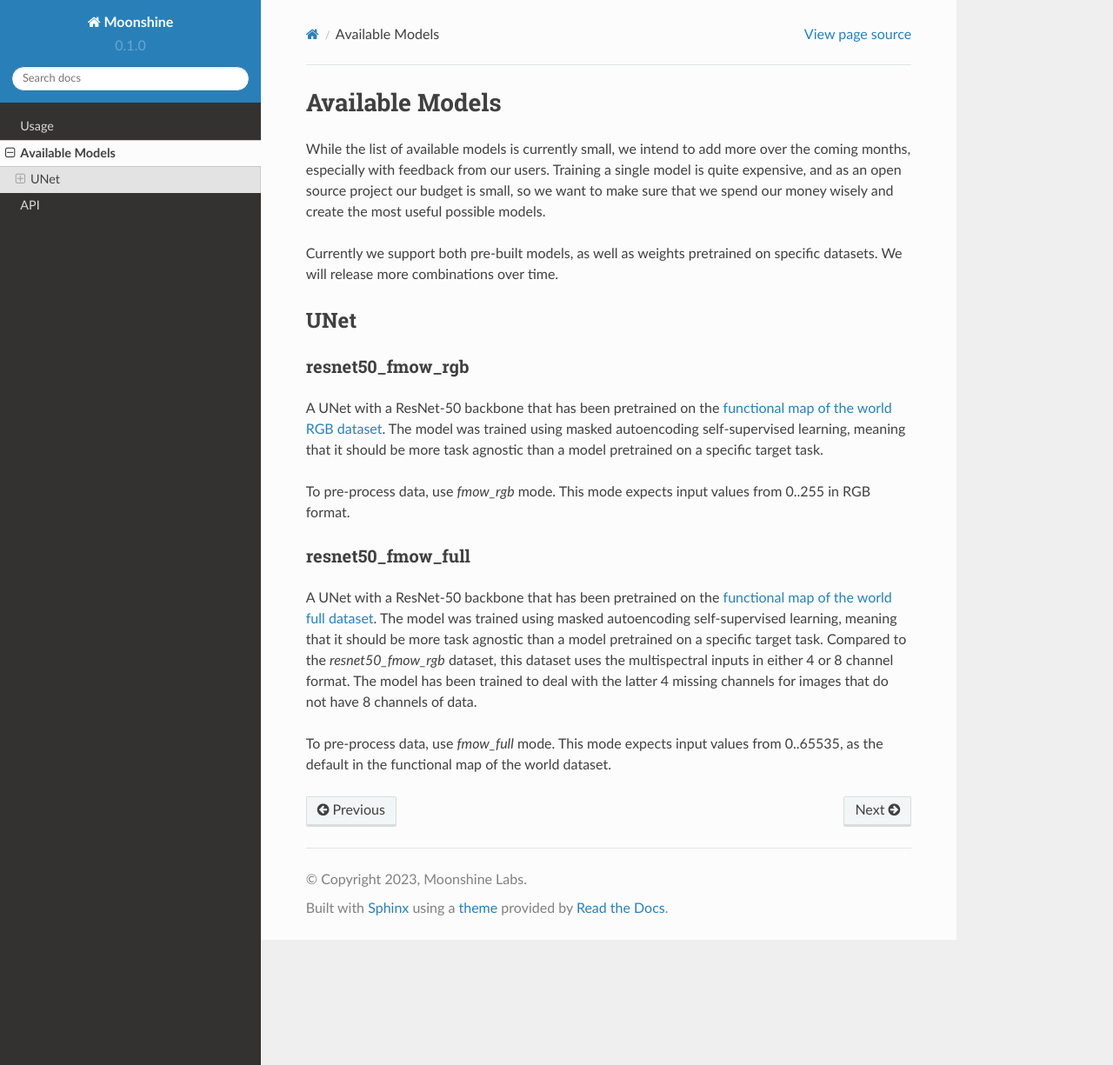
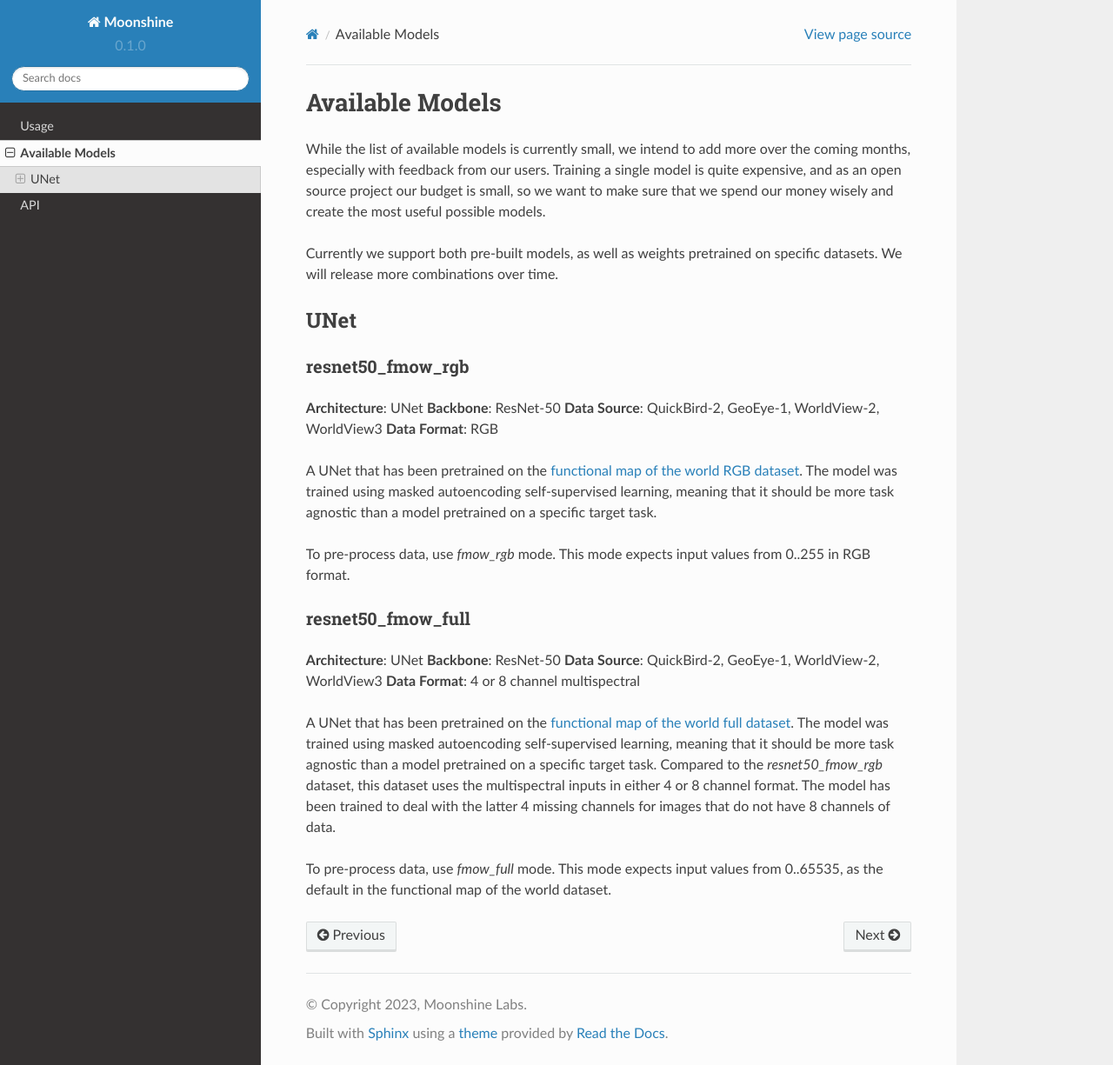
Before and after one commit to moonshinelabs-ai/moonshine-remote-sensing, a Sphinx documentation site: the page built from docs/source/models.rst, in a window 1280 px wide and 1225 px high. Shown: the whole window at 87% size. Built offline with Sphinx 7.4.7 and the Read the Docs theme 2.0.0, drawn with Linux system fonts in a browser that asks for light colours.

Commit message:
Doc updates for new model part 2
GitOrigin-RevId: 2449cb9d191a5c57c27a5f6564c86e4b5b1efef3

```diff
--- a/docs/source/models.rst
+++ b/docs/source/models.rst
@@ -19,7 +19,12 @@ time.
 resnet50_fmow_rgb
 =================
 
-A UNet with a ResNet-50 backbone that has been pretrained on the
+**Architecture**: UNet
+**Backbone**: ResNet-50
+**Data Source**: QuickBird-2, GeoEye-1, WorldView-2, WorldView3
+**Data Format**: RGB
+
+A UNet that has been pretrained on the
 `functional map of the world RGB dataset
 <https://github.com/fMoW/dataset>`_. The model was trained using masked
 autoencoding self-supervised learning, meaning that it should be more
@@ -31,7 +36,12 @@ from 0..255 in RGB format.
 resnet50_fmow_full
 ==================
 
-A UNet with a ResNet-50 backbone that has been pretrained on the
+**Architecture**: UNet
+**Backbone**: ResNet-50
+**Data Source**: QuickBird-2, GeoEye-1, WorldView-2, WorldView3
+**Data Format**: 4 or 8 channel multispectral
+
+A UNet that has been pretrained on the
 `functional map of the world full dataset
 <https://github.com/fMoW/dataset>`_. The model was trained using masked
 autoencoding self-supervised learning, meaning that it should be more
--- a/docs/source/usage.rst
+++ b/docs/source/usage.rst
@@ -57,4 +58,4 @@ formatted the same way as the model pretraining was done.
 
    from moonshine.preprocessing import get_preprocessing_fn
 
-   preprocess_fn = get_preprocessing_fn(model="unet50", data="fmow_rgb")
+   preprocess_fn = get_preprocessing_fn(model="unet", dataset="fmow_rgb")
--- a/pyproject.toml
+++ b/pyproject.toml
@@ -4,7 +4,7 @@ build-backend = "hatchling.build"
 
 [project]
 name = "moonshine"
-version = "0.1.3"
+version = "0.1.5"
 authors = [
     {name = "Nate Harada", email = "moonshine@moonshinelabs.ai"},
 ]
@@ -17,7 +17,7 @@ classifiers = [
 ]
 keywords = ["moonshine", "remote", "sensing", "satellite"]
 license = {text = "MIT"}
-dependencies = ["segmentation-models-pytorch==0.3.2", "smart_open[aws]==6.3.0"]
+dependencies = ["segmentation-models-pytorch==0.3.2", "smart_open[s3]==6.3.0"]
 
 [project.urls]
 Homepage = "https://github.com/moonshinelabs/moonshine"
```
Also changed, not shown: other parts of docs/source/usage.rst (+1 -0 lines), README.md (+2 -1 lines).
